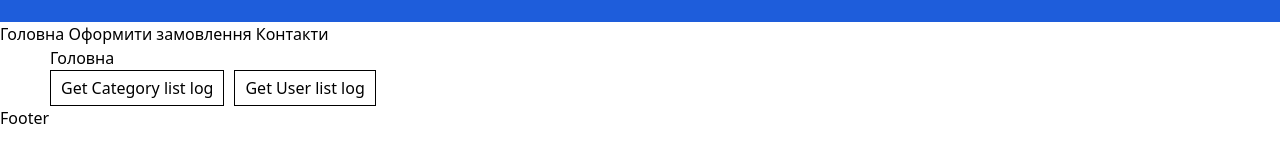
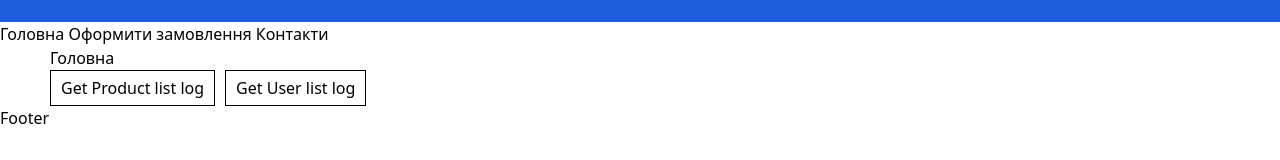
Before and after one commit to aleks-vorgen/Etech-client, a React (Vite) app: page / in a window 1280 px wide. Shown: the part 263-423 px from the top of the page. Built offline with nearby package versions, Linux system fonts and the light colour scheme.

Commit message:
HomePage edit

```diff
--- a/src/pages/HomePage.jsx
+++ b/src/pages/HomePage.jsx
@@ -5,7 +5,6 @@ import axios from 'axios'
 export function HomePage() {
   const getProductData = () => {
     axios.get('https://etech-5fydkirpga-lm.a.run.app/products/all')
-        //axios.get('http://localhost:8080/categories/all')
         .then(res => {
           console.log(res.data)
         })
@@ -30,7 +29,7 @@ export function HomePage() {
         <button
             style={{border: '1px solid black', padding: '5px 10px', marginRight: '5px'}}
             onClick={getProductData}>
-          Get Category list log
+          Get Product list log
         </button>
         <button
             style={{border: '1px solid black', padding: '5px 10px', marginLeft: '5px'}}
```
